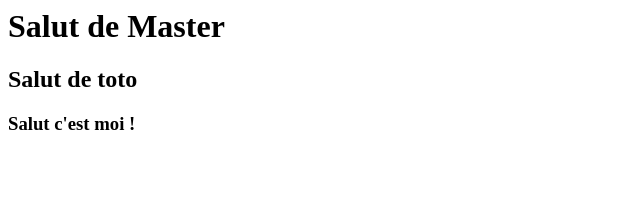
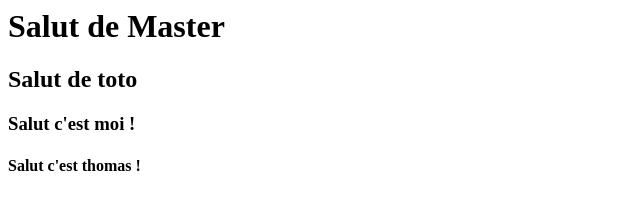
Before and after one commit to ThomasEcalle/cours_3_SI_3_secu_part, a plain HTML site: page index.html in a window 1280 px wide. Shown: the whole page, without its empty margins (0-640 px from the left). Drawn offline with Linux system fonts and the light colour scheme.

Commit message:
Add thomas commit

```diff
--- a/index.html
+++ b/index.html
@@ -1,3 +1,4 @@
 <h1>Salut de Master</h1>
 <h2>Salut de toto</h2>
 <h3>Salut c'est moi !</h3>
+<h4>Salut c'est thomas !</h4>
```
